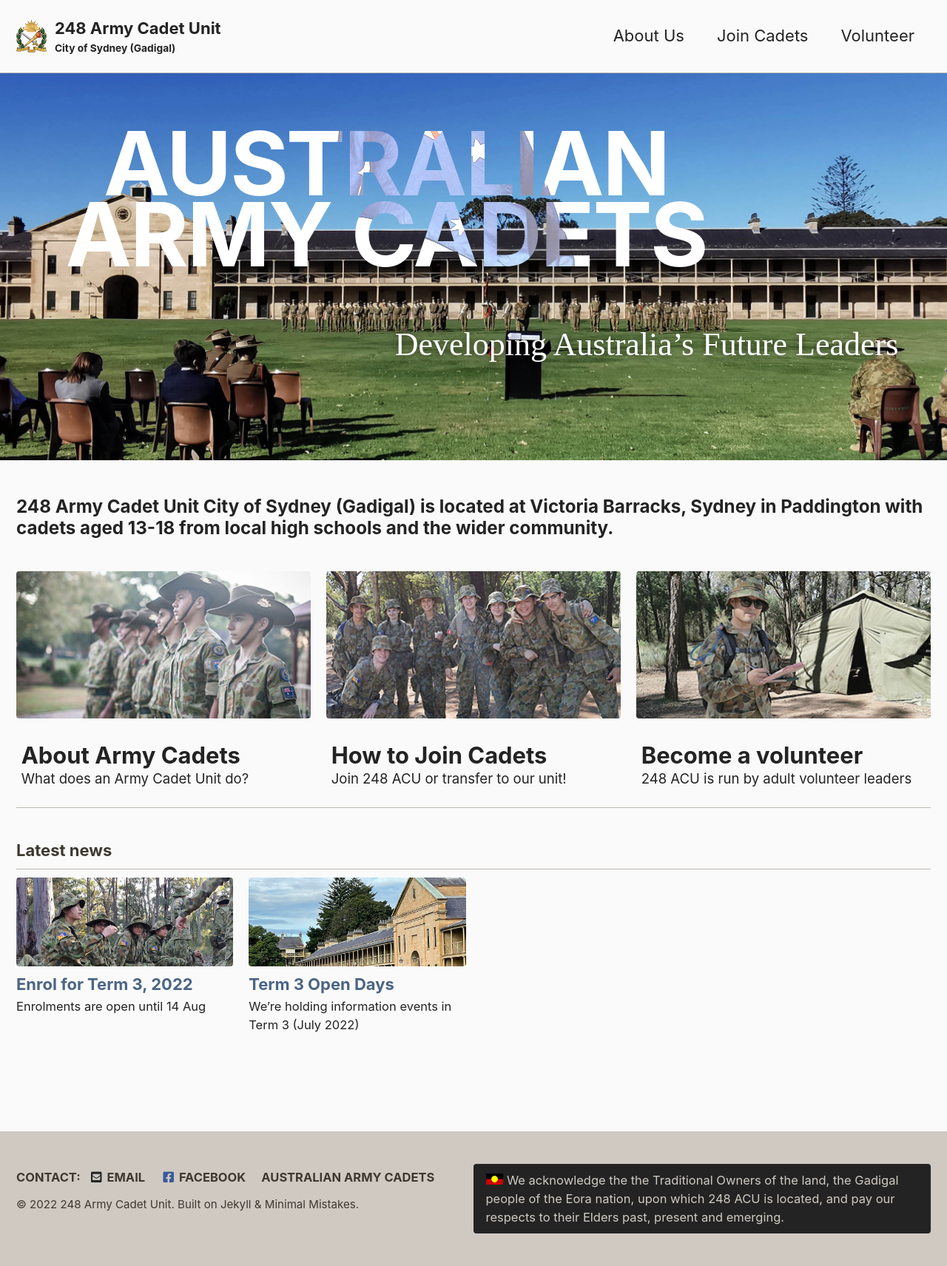
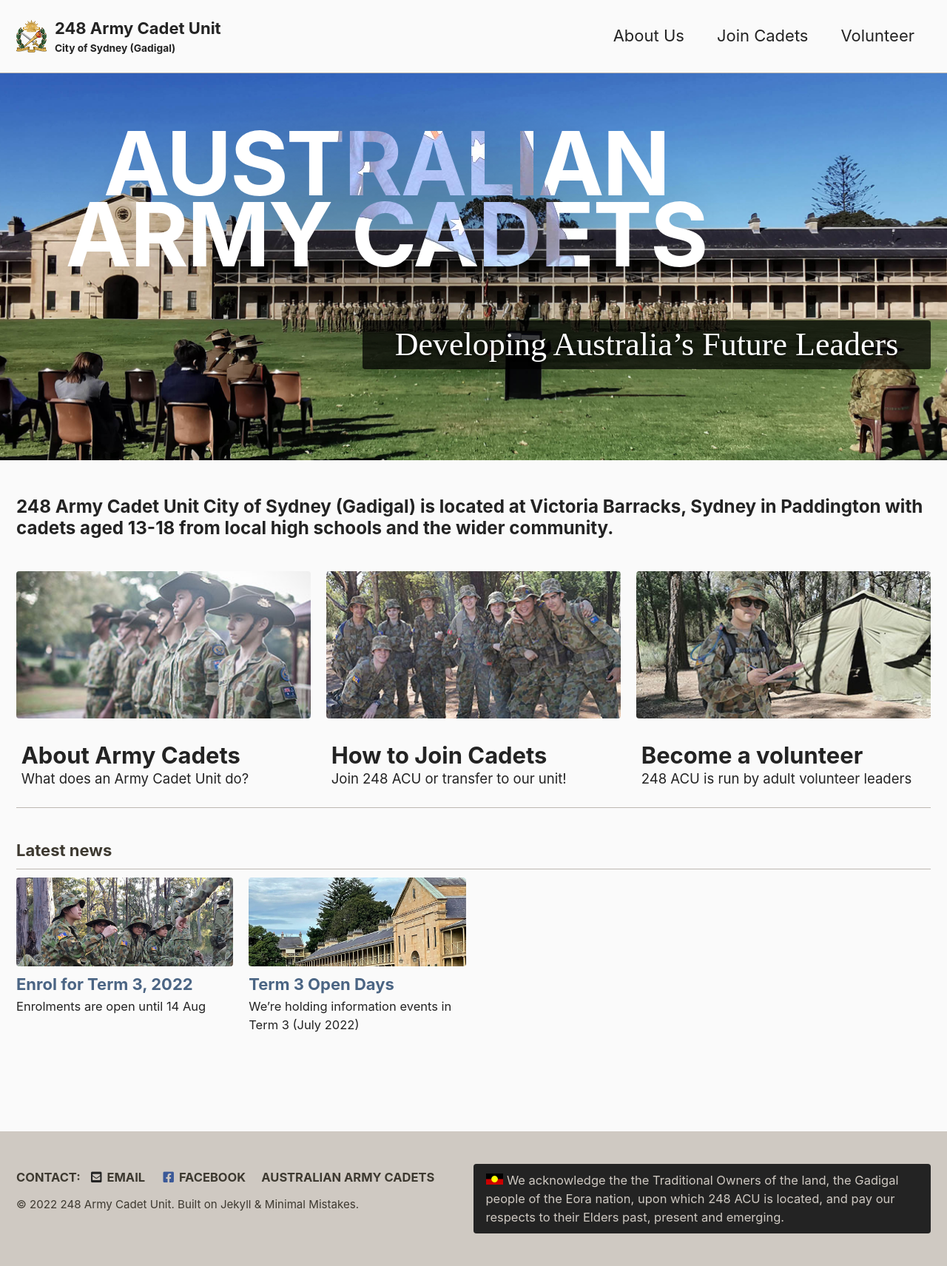
Before and after one commit to alansfyeung/248acu-website, a Jekyll site: the page built from index.html, in a window 1280 px wide. Shown: the whole page at 74% size. Built offline with Jekyll 4.4.1, drawn with Linux system fonts in a browser that asks for light colours; cached includes are drawn as plain includes; the list of posts is cut into pages by our own code.

Commit message:
Futher tweaks to home banner

```diff
--- a/_sass/248acu/_layout--home.scss
+++ b/_sass/248acu/_layout--home.scss
@@ -13,6 +13,8 @@
       word-spacing: 600px;
       font-size: 48px;
       line-height: 85%;
+      padding: 8px 10px;
+      position: relative;
       @include breakpoint($small) {
         word-spacing: initial;
         font-size: 60px;
@@ -32,25 +34,21 @@
         font-size: 90px;
         width: 90px * 8;  // Constrain multiple lines
         // text-shadow: 0 8px 20px rgba($backdrop-color, .44);
+        &::before {
+          content: "";
+          z-index: -1;
+          display: block;
+          position: absolute;
+          width: 100%;
+          height: 200%;
+          top: -25%;
+          background: radial-gradient(rgba($backdrop-color, .22) 20%, transparent 65%);
+          pointer-events: none;
+        }
       }
       @include breakpoint($x-large) {
         font-size: 120px;
         width: 1000px;  // Constrain multiple lines
-      }
-      padding: 8px 10px;
-      position: relative;
-      &::before {
-        content: "";
-        z-index: -1;
-        display: none;
-        position: absolute;
-        width: 120%;
-        height: 120%;
-        top: -10%;
-        left: -10%;
-        border-radius: 50%;
-        background: $backdrop-color;
-        backdrop-filter: blur(2px);
       }
     }
     .page__hero--overlay {
@@ -62,13 +60,15 @@
           display: block;
           text-align: right;
           font-size: 1.4em;
-          text-shadow: 0 3px 5px rgba($backdrop-color, .65);
+          text-shadow: 0 3px 5px rgba($backdrop-color, .72);
         }
         @include breakpoint($medium) {
           margin-left: auto;
           text-align: center;
           font-size: 2em;
-          text-shadow: 0 3px 10px rgba($backdrop-color, .48);
+          // text-shadow: 0 3px 10px rgba($backdrop-color, .48);
+          background: rgba($backdrop-color, .73);
+          border-radius: 4px;
         }
       }
     }
```
